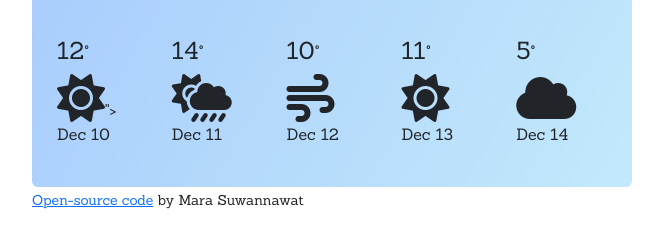
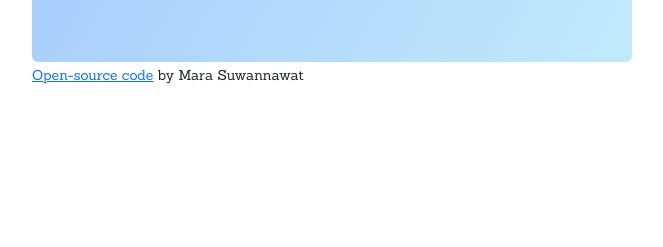
Before and after one commit to maranial/Weather-app-vanilla-project, a plain HTML site: page index.html in a window 1280 px wide. Shown: the part 455-702 px from the top of the page, without its empty margins (308-971 px from the left). Drawn offline with nearby package versions, Linux system fonts and the light colour scheme; no server answers.

Commit message:
Removed Forecast

```diff
--- a/index.html
+++ b/index.html
@@ -67,33 +67,10 @@
 
 
         </br>
+        <div class="weather-forecast" id="forecast-id">
+            <div class="row align-items-end">
 
-            <div class="row align-items-end">
-                <div class="col">
-                    <h4>12&deg</h4>
-                    <i class="fas fa-sun fa-3x"></i>">
-                    <p>Dec 10</p>
-                </div>
-                <div class="col">
-                    <h4>14&deg</h4>
-                    <i class="fas fa-cloud-sun-rain fa-3x"></i>
-                    <p>Dec 11</p>
-                </div>
-                <div class="col">
-                    <h4>10&deg</h4>
-                    <i class="fas fa-wind fa-3x"></i>
-                    <p>Dec 12</p>
-                </div>
-                <div class="col">
-                    <h4>11&deg</h4>
-                        <i class="fas fa-sun fa-3x"></i>
-                        <p>Dec 13</p>
-                  </div>
-                  <div class="col">
-                    <h4>5&deg</h4>
-                        <i class="fas fa-cloud fa-3x"></i>
-                        <p>Dec 14</p>
-                  </div>
+              </div>
               </div>
             </div>
             <small>
```
Also changed, not shown: src/script.js (+25 -0 lines).
